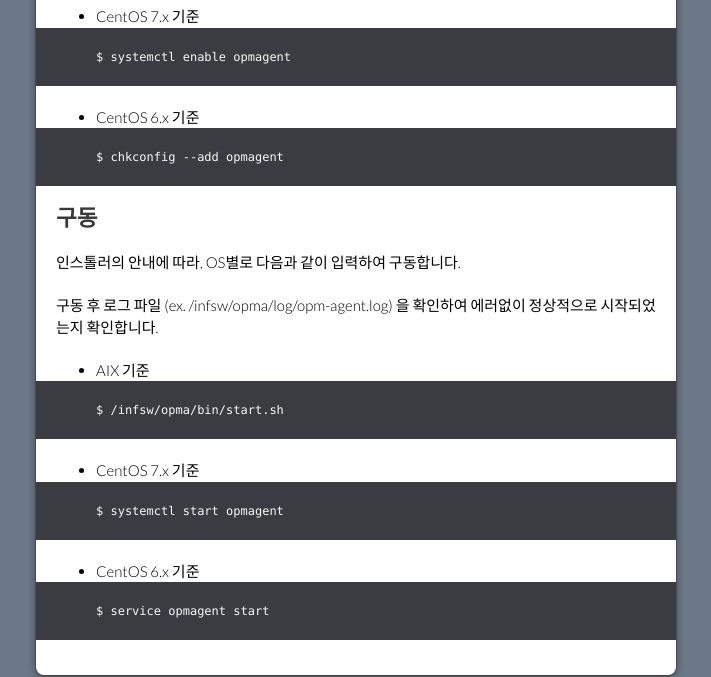
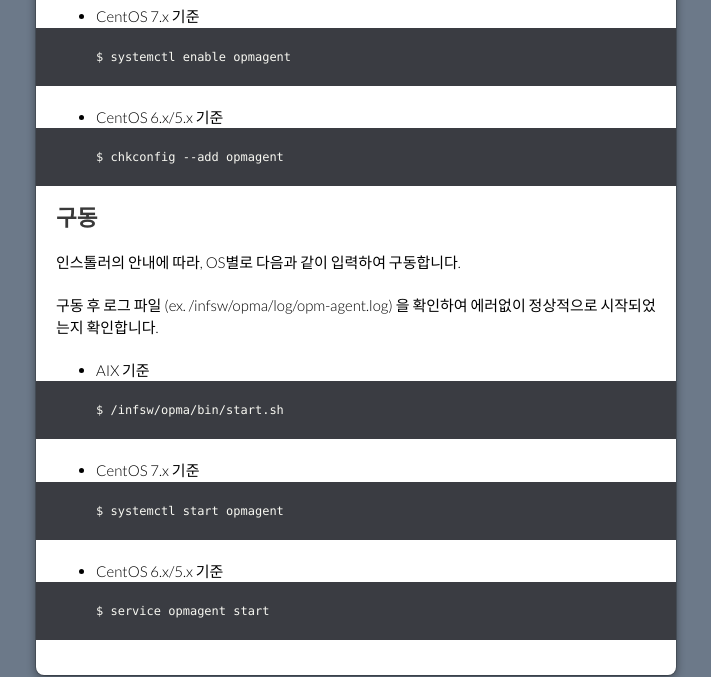
Before and after one commit to opmate/opmate.github.io, a Jekyll site: the page built from document/InstallAgentLinux.md, in a window 1280 px wide. Shown: the part 1319-1996 px from the top of the page, without its empty margins (284-995 px from the left). Built offline with Jekyll 4.4.1, drawn with Linux system fonts in a browser that asks for light colours; our own code applies the rules of GitHub Pages for plain Markdown files; a script that is not in the unit is left out; the repository's description, which GitHub fills in, is left out.

Commit message:
Update InstallAgentLinux.md

````diff
--- a/document/InstallAgentLinux.md
+++ b/document/InstallAgentLinux.md
@@ -63,7 +63,7 @@ master_port = 34813
   $ systemctl enable opmagent
   ```
 
-- CentOS 6.x 기준
+- CentOS 6.x/5.x 기준
   ```
   $ chkconfig --add opmagent
   ```
@@ -84,7 +84,7 @@ master_port = 34813
   $ systemctl start opmagent
   ```
 
-- CentOS 6.x 기준
+- CentOS 6.x/5.x 기준
   ```
   $ service opmagent start
   ```
````
